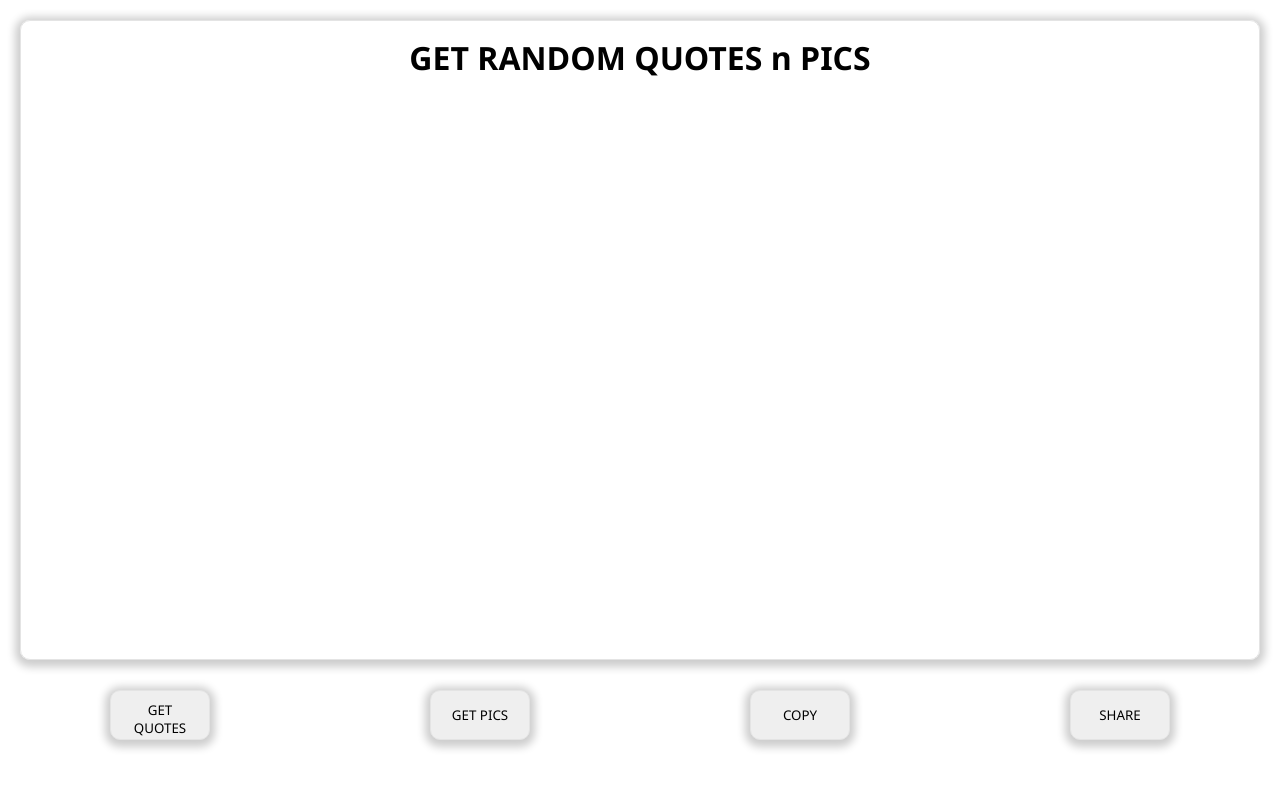
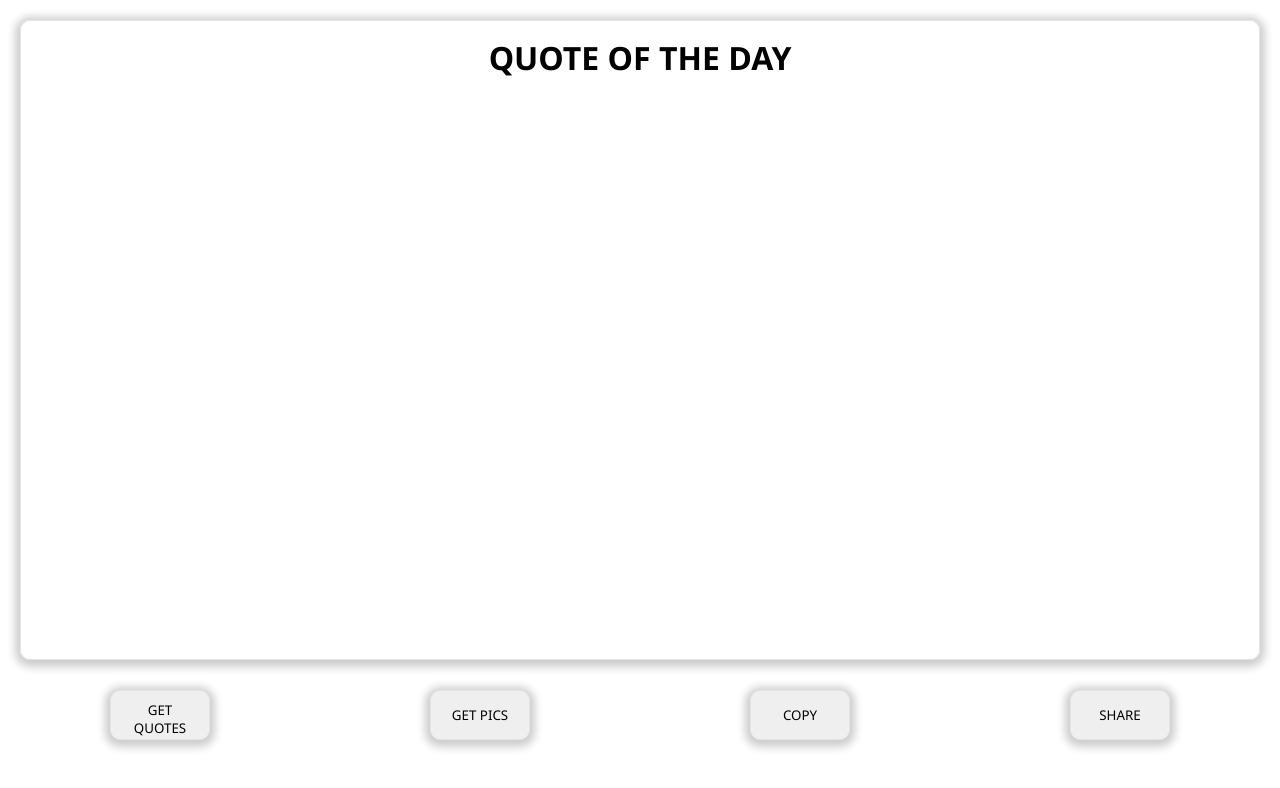
Before and after one commit to SuvratZZZ/CnC_Works, a plain HTML site: page assignment_js3/index.html in a window 1280 px wide. Drawn offline with Linux system fonts and the light colour scheme; no server answers.

Commit message:
Update index.html

```diff
--- a/assignment_js3/index.html
+++ b/assignment_js3/index.html
@@ -3,13 +3,13 @@
   <head>
     <meta charset="UTF-8" />
     <meta name="viewport" content="width=device-width, initial-scale=1.0" />
-    <title>Random Quo n Pic</title>
+    <title>Quote of the Day</title>
     <link rel="stylesheet" href="style.css" />
   </head>
   <body>
     <div class="container">
       <div id="todo-board" class="board">
-        <h1>GET RANDOM QUOTES n PICS</h1>
+        <h1>QUOTE OF THE DAY</h1>
       </div>
     </div>
     <div class="itemd">
```
